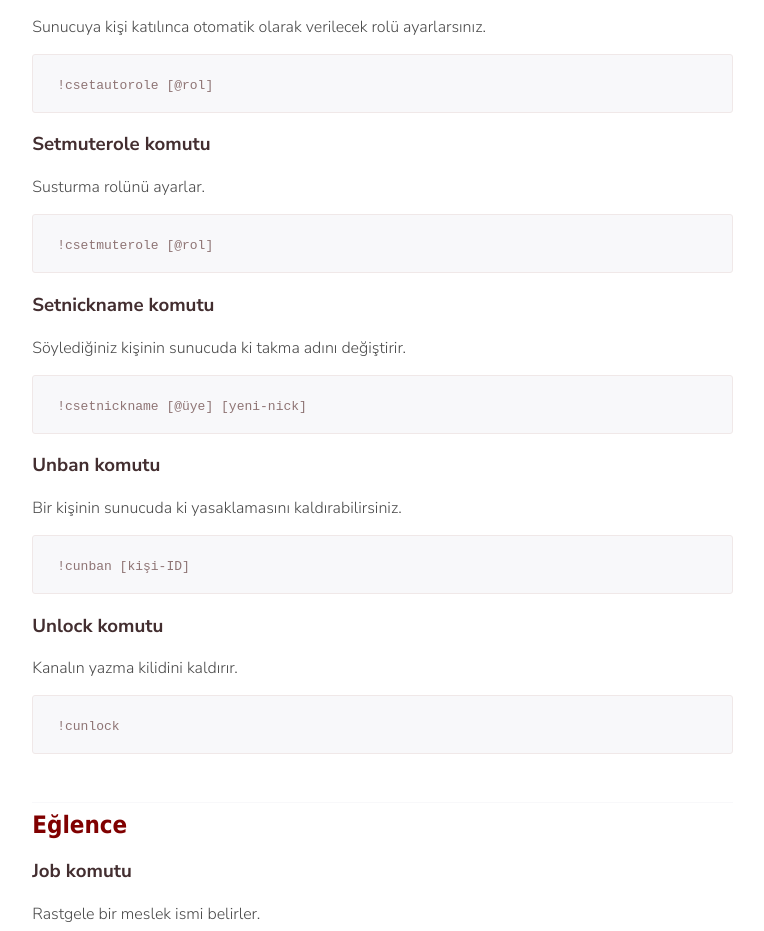
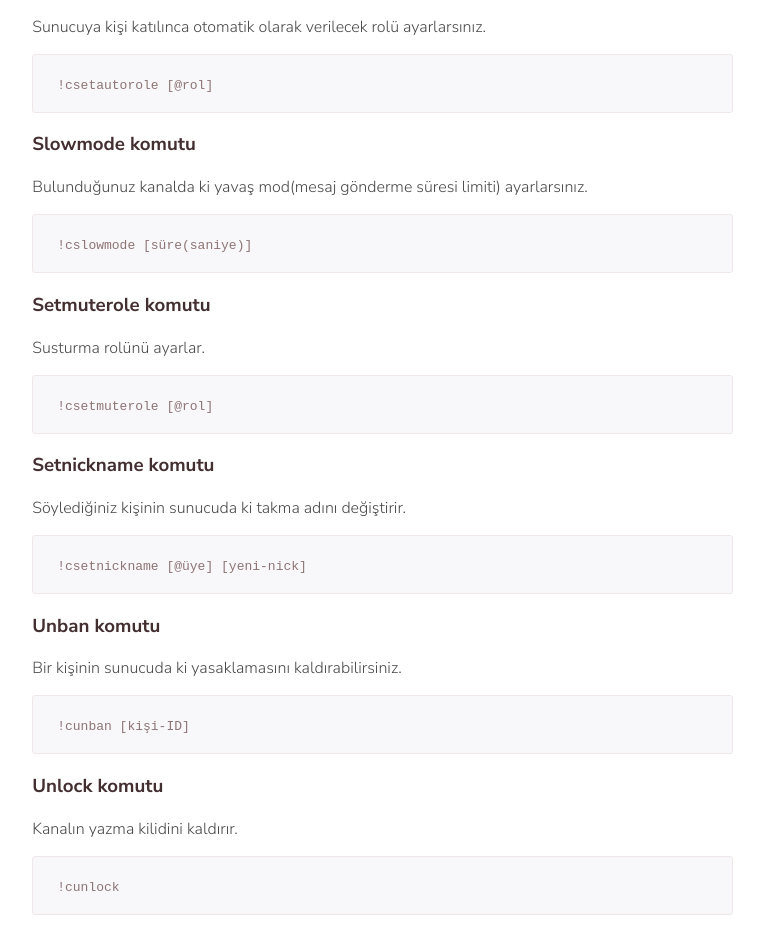
Before and after one commit to aliyasiny65/crypon-website, a plain HTML site: page docs.html in a window 1280 px wide. Shown: the part 3921-4852 px from the top of the page, without its empty margins (355-1119 px from the left). Drawn offline with nearby package versions, Linux system fonts and the light colour scheme.

Commit message:
Update docs.html

```diff
--- a/docs.html
+++ b/docs.html
@@ -222,6 +222,13 @@
 !csetautorole [@rol]
 </code>
 </pre>
+                 <h3 class="section__title">Slowmode komutu</h3>
+                <p>Bulunduğunuz kanalda ki yavaş mod(mesaj gönderme süresi limiti) ayarlarsınız.</p>
+                <pre class="code code--block">
+<code>
+!cslowmode [süre(saniye)]
+</code>
+</pre>
                 <h3 class="section__title">Setmuterole komutu</h3>
                 <p>Susturma rolünü ayarlar.</p>
                 <pre class="code code--block">
```
